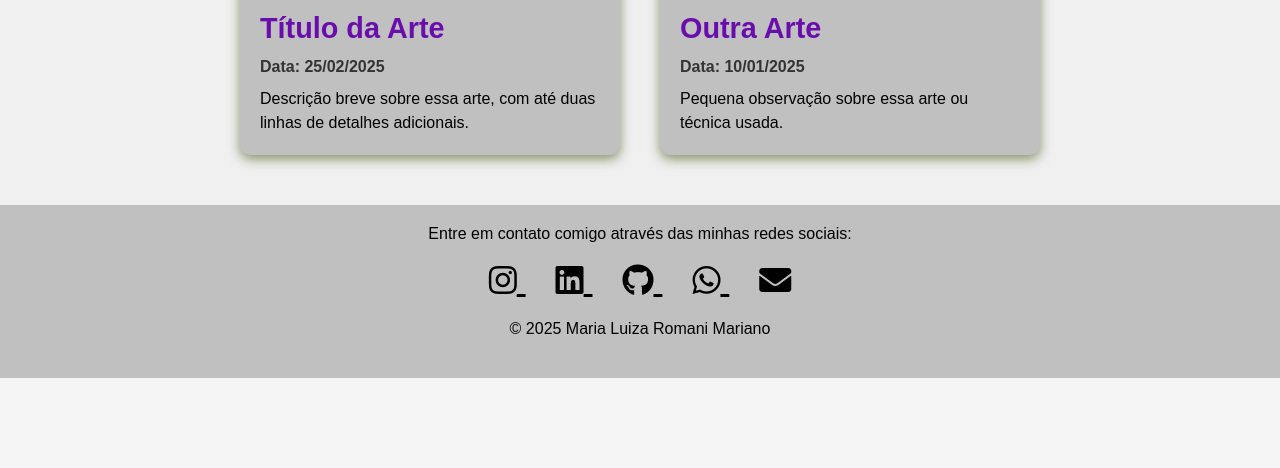
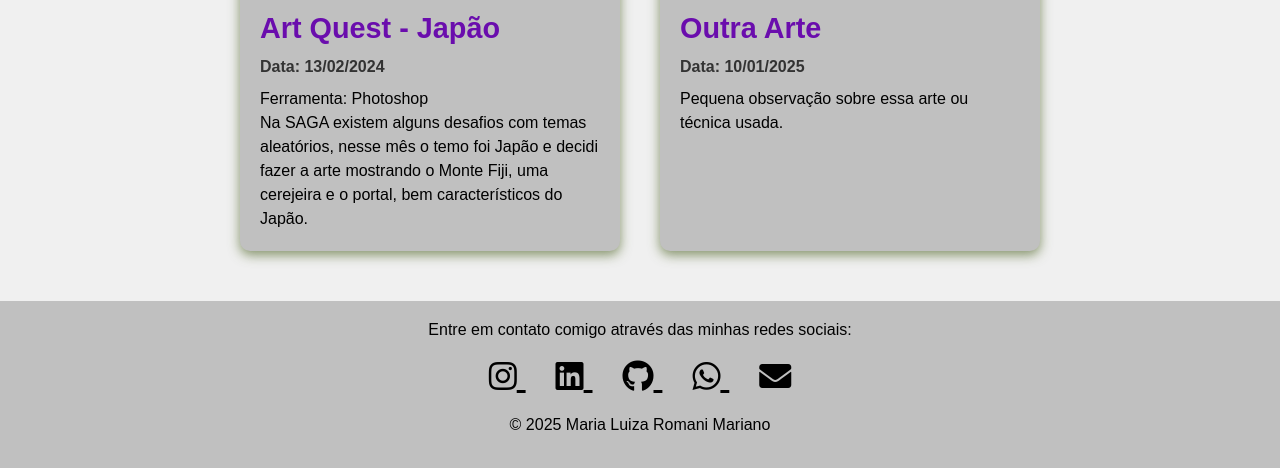
Before and after one commit to malu-rm84/Portf-fio_Malu, a website: page index.html in a window 1280 px wide. Shown: the part 2033-2501 px from the top of the page. Before the commit the page ends 2411 px from the top, so only its background shows below. Drawn offline with Linux system fonts and the light colour scheme.

Commit message:
Update index.html

```diff
--- a/index.html
+++ b/index.html
@@ -69,10 +69,11 @@
         <h2>Minhas Artes</h2>
         <div class="artes-container">
             <div class="arte-box">
-                <img src="arte1.jpg" alt="Descrição da arte">
-                <h3>Título da Arte</h3>
-                <p class="data">Data: 25/02/2025</p>
-                <p>Descrição breve sobre essa arte, com até duas linhas de detalhes adicionais.</p>
+                <img src="arte_saga_japão.jpeg" alt="Descrição da arte">
+                <h3>Art Quest - Japão</h3>
+                <p class="data">Data: 13/02/2024</p>
+                <p>Ferramenta: Photoshop</p>
+                <p>Na SAGA existem alguns desafios com temas aleatórios, nesse mês o temo foi Japão e decidi fazer a arte mostrando o Monte Fiji, uma cerejeira e o portal, bem característicos do Japão.</p>
             </div>
 
             <div class="arte-box">
```
